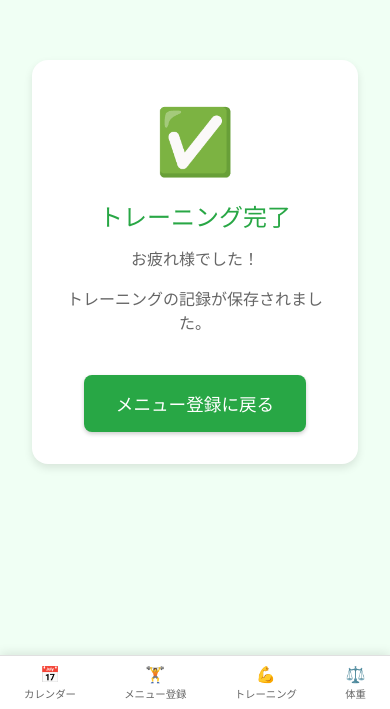
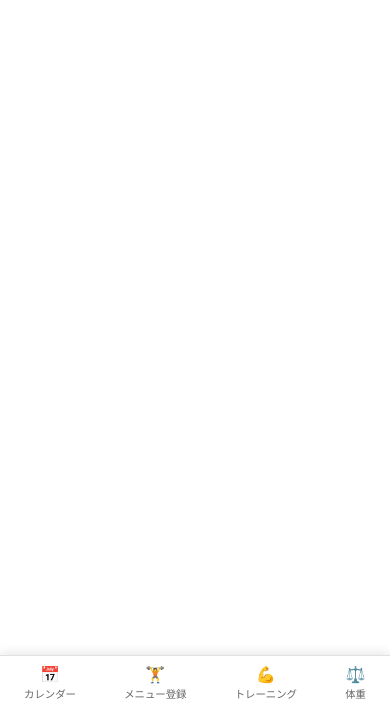
Before and after one commit to BandaiTakumi/massle_app, a React (Vite) app: page /training-complete in a window 390 px wide. Shown: the part 135-844 px from the top of the page. Built offline with nearby package versions, Linux system fonts and the light colour scheme.

Commit message:
完了トレーニングの削除、詳細表示機能を追加

```diff
--- a/src/components/pages/Calender.jsx
+++ b/src/components/pages/Calender.jsx
@@ -190,7 +190,7 @@ function Calender() {
               ))}
             </div>
           ) : (
-            <p className="no-training-message">本日の完了トレーニングはありません</p>
+            <p className="no-training-message">完了トレーニングはありません</p>
           )
         )}
       </div>
--- a/src/components/pages/Training.css
+++ b/src/components/pages/Training.css
@@ -243,6 +243,20 @@
   transform: translateY(0);
 }
 
+.complete-all-button:disabled {
+  background-color: #ccc;
+  color: #666;
+  cursor: not-allowed;
+  transform: none;
+  box-shadow: none;
+}
+
+.complete-all-button:disabled:hover {
+  background-color: #ccc;
+  transform: none;
+  box-shadow: none;
+}
+
 /* スマホ対応 */
 @media (max-width: 768px) {
   .training-page {
--- a/src/components/pages/Training.jsx
+++ b/src/components/pages/Training.jsx
@@ -202,7 +202,12 @@ function Training() {
   // 種目の完了ボタン有効判定
   const canCompleteExercise = (exerciseId) => {
     const sets = exerciseRecords[exerciseId] || []
-    return sets.some(set => set.weight && set.reps)
+    return sets.length > 0 && sets.every(set => set.weight && set.reps)
+  }
+
+  // すべてのトレーニング完了ボタン有効判定
+  const canCompleteAllTraining = () => {
+    return exercises.every(exercise => canCompleteExercise(exercise.id))
   }
 
   // すべてのトレーニングを完了
@@ -236,8 +241,8 @@ function Training() {
     // トレーニングデータをクリア
     clearTrainingSession()
 
-    // 完了ページに遷移
-    navigate('/training-complete')
+    // カレンダー画面に遷移
+    navigate('/calender')
   }
 
   if (exercises.length === 0) {
@@ -337,7 +342,11 @@ function Training() {
         ))}
       </div>
 
-      <button className="complete-all-button" onClick={completeAllTraining}>
+      <button
+        className="complete-all-button"
+        onClick={completeAllTraining}
+        disabled={!canCompleteAllTraining()}
+      >
         すべてのトレーニングを完了
       </button>
     </div>
--- a/src/components/pages/TrainingComplete.css
+++ /dev/null
@@ -1,87 +0,0 @@
-.training-complete-page {
-  display: flex;
-  justify-content: center;
-  align-items: center;
-  height: calc(100vh - 50px);
-  background-color: #f0fff4;
-  padding: 2rem;
-}
-
-.complete-content {
-  text-align: center;
-  background-color: #fff;
-  padding: 3rem 2rem;
-  border-radius: 16px;
-  box-shadow: 0 4px 8px rgba(0, 0, 0, 0.1);
-  max-width: 500px;
-  width: 100%;
-}
-
-.complete-icon {
-  font-size: 5rem;
-  margin-bottom: 1rem;
-  animation: scaleIn 0.5s ease-out;
-}
-
-@keyframes scaleIn {
-  from {
-    transform: scale(0);
-  }
-  to {
-    transform: scale(1);
-  }
-}
-
-.complete-content h1 {
-  font-size: 2rem;
-  color: #28a745;
-  margin-bottom: 1rem;
-}
-
-.complete-content p {
-  font-size: 1.1rem;
-  color: #666;
-  margin-bottom: 0.5rem;
-}
-
-.back-to-menu-button {
-  margin-top: 2rem;
-  padding: 1rem 2rem;
-  background-color: #28a745;
-  color: #fff;
-  border: none;
-  border-radius: 8px;
-  font-size: 1.1rem;
-  font-weight: 600;
-  cursor: pointer;
-  transition: all 0.2s;
-  box-shadow: 0 2px 4px rgba(0, 0, 0, 0.2);
-}
-
-.back-to-menu-button:hover {
-  background-color: #218838;
-  transform: translateY(-2px);
-  box-shadow: 0 4px 8px rgba(0, 0, 0, 0.3);
-}
-
-.back-to-menu-button:active {
-  transform: translateY(0);
-}
-
-@media (max-width: 768px) {
-  .complete-content {
-    padding: 2rem 1.5rem;
-  }
-
-  .complete-icon {
-    font-size: 4rem;
-  }
-
-  .complete-content h1 {
-    font-size: 1.5rem;
-  }
-
-  .complete-content p {
-    font-size: 1rem;
-  }
-}
--- a/src/components/pages/TrainingComplete.jsx
+++ /dev/null
@@ -1,27 +0,0 @@
-import './TrainingComplete.css'
-import { useNavigate } from 'react-router-dom'
-
-function TrainingComplete() {
-  const navigate = useNavigate()
-
-  const handleBackToMenu = () => {
-    navigate('/')
-  }
-
-  return (
-    <div className="training-complete-page">
-      <div className="complete-content">
-        <div className="complete-icon">✅</div>
-        <h1>トレーニング完了</h1>
-        <p>お疲れ様でした！</p>
-        <p>トレーニングの記録が保存されました。</p>
-
-        <button className="back-to-menu-button" onClick={handleBackToMenu}>
-          メニュー登録に戻る
-        </button>
-      </div>
-    </div>
-  )
-}
-
-export default TrainingComplete
```
